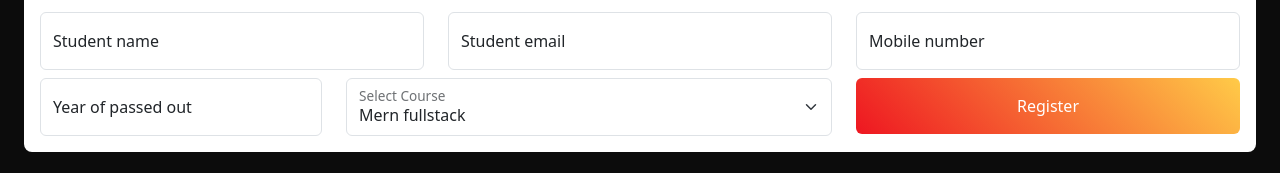
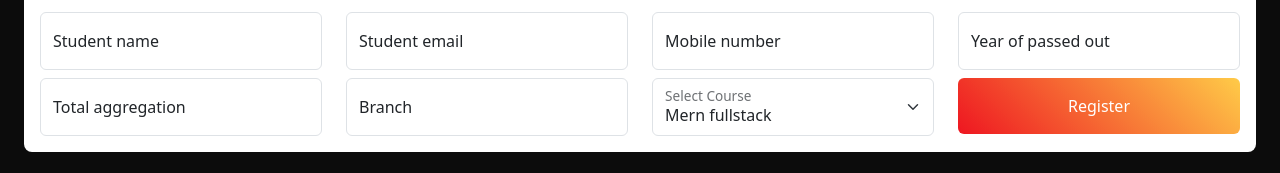
Before and after one commit to bhaskarAntony/be-practical-placements, a React (Create React App) app: page / in a window 1280 px wide. Shown: the part 841-1014 px from the top of the page. Built offline with nearby package versions, Linux system fonts and the light colour scheme.

Commit message:
all files

```diff
--- a/src/components/register/Register.jsx
+++ b/src/components/register/Register.jsx
@@ -46,6 +46,8 @@ function Register() {
     email: '',
     mobile: '',
     year: '',
+    aggr: '',
+    branch: '',
     course: 'mern' // Default value
   });
   const [loading, setLoading] = useState(false)
@@ -101,22 +103,22 @@ if(loading){
         <h1 className="fs-3 text-main">Fill Here</h1>
       <form onSubmit={submitHandler}>
         <div className="row">
-          <div className="col-12 col-md-4">
+          <div className="col-12 col-md-3">
             <div className="form-floating mt-2">
               <input type="text" className="form-control" id='name' placeholder='user name' required onChange={handleChange} />
               <label htmlFor="name">Student name</label>
             </div>
           </div>
-          <div className="col-12 col-md-4">
+          <div className="col-12 col-md-3">
             <div className="form-floating mt-2">
               <input type="email" className="form-control" id='email' placeholder='email' required onChange={handleChange} />
               <label htmlFor="email">Student email</label>
             </div>
           </div>
-          <div className="col-12 col-md-4">
+          <div className="col-12 col-md-3">
             <div className="form-floating mt-2">
-              <input type="text" className="form-control" id='phone' placeholder='phone' required onChange={handleChange} />
-              <label htmlFor="phone">Mobile number</label>
+              <input type="text" className="form-control" id='mobile' placeholder='phone' required onChange={handleChange} />
+              <label htmlFor="mobile">Mobile number</label>
             </div>
           </div>
           <div className="col-12 col-md-3">
@@ -125,7 +127,19 @@ if(loading){
               <label htmlFor="year">Year of passed out</label>
             </div>
           </div>
-          <div className="col-12 col-md-5">
+          <div className="col-12 col-md-3">
+            <div className="form-floating mt-2">
+              <input type="text" className="form-control" id='aggr' placeholder='aggr' required onChange={handleChange} />
+              <label htmlFor="year">Total aggregation</label>
+            </div>
+          </div>
+          <div className="col-12 col-md-3">
+            <div className="form-floating mt-2">
+              <input type="text" className="form-control" id='branch' placeholder='branch' required onChange={handleChange} />
+              <label htmlFor="branch">Branch</label>
+            </div>
+          </div>
+          <div className="col-12 col-md-3">
             <div className="form-floating">
               <select name="courses" id="course" className="form-select mt-2" onChange={handleChange} value={formData.course}>
                 <option value="mern">Mern fullstack</option>
@@ -138,7 +152,7 @@ if(loading){
               <label htmlFor="course" className='bg-transparent'>Select Course</label>
             </div>
           </div>
-          <div className="col-12 col-md-4">
+          <div className="col-12 col-md-3">
             <button type="submit" className="btn-main p-3 rounded-2 mt-2 w-100">Register</button>
           </div>
         </div>
```
